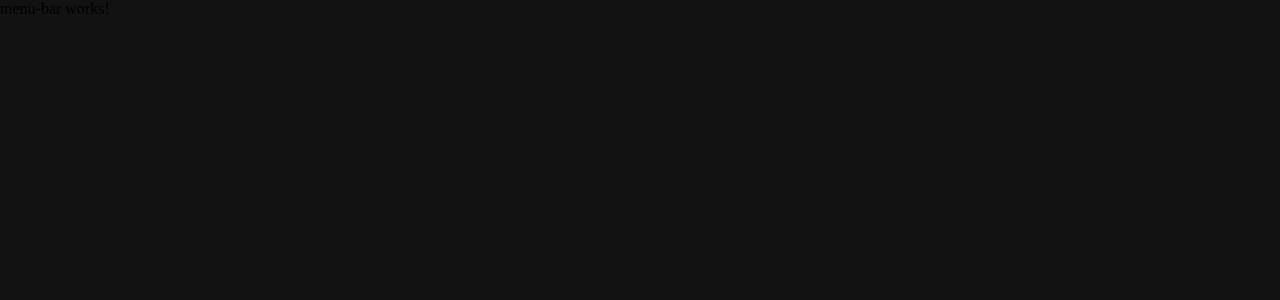
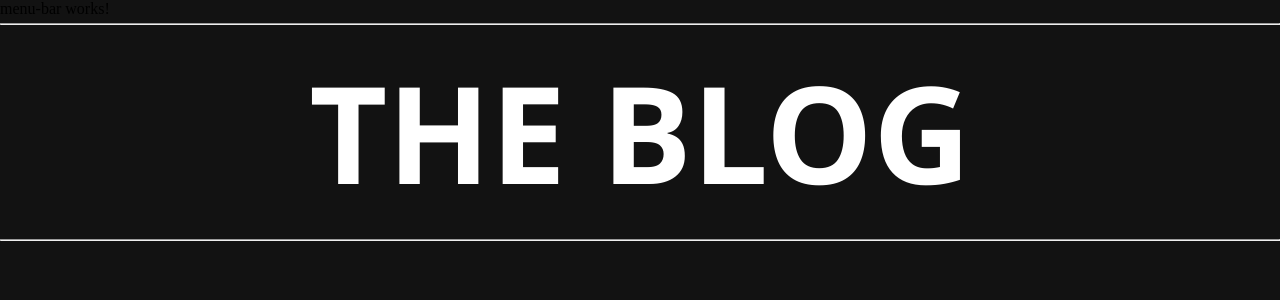
Before and after one commit to Edson-Mendes/blog, an Angular app: page / in a window 1280 px wide. Shown: the top 300 px of the page. Built offline with nearby package versions, Linux system fonts and the light colour scheme.

Commit message:
feat: added componente menu-title

```diff
--- a/src/app/app.component.html
+++ b/src/app/app.component.html
@@ -1,2 +1,3 @@
 <app-menu-bar></app-menu-bar>
+<app-menu-title></app-menu-title>
 <router-outlet></router-outlet>
--- a/src/app/components/menu-title/menu-title.component.css
+++ b/src/app/components/menu-title/menu-title.component.css
@@ -0,0 +1,16 @@
+.container__menu-title {
+  color: white;
+}
+
+.container__menu-title > h1 {
+  margin: 15px 0;
+  font-size: 135px;
+  display: flex;
+  font-weight: bold;
+  font-family: 'Segoe UI', Tahoma, Geneva, Verdana, sans-serif;
+  justify-content: center;
+}
+
+.container__menu-title > hr {
+  margin: 5px 0;
+}
--- a/src/app/components/menu-title/menu-title.component.html
+++ b/src/app/components/menu-title/menu-title.component.html
@@ -1 +1,5 @@
-<p>menu-title works!</p>
+<div class="container__menu-title">
+  <hr />
+  <h1 class="">THE BLOG</h1>
+  <hr />
+</div>
```
